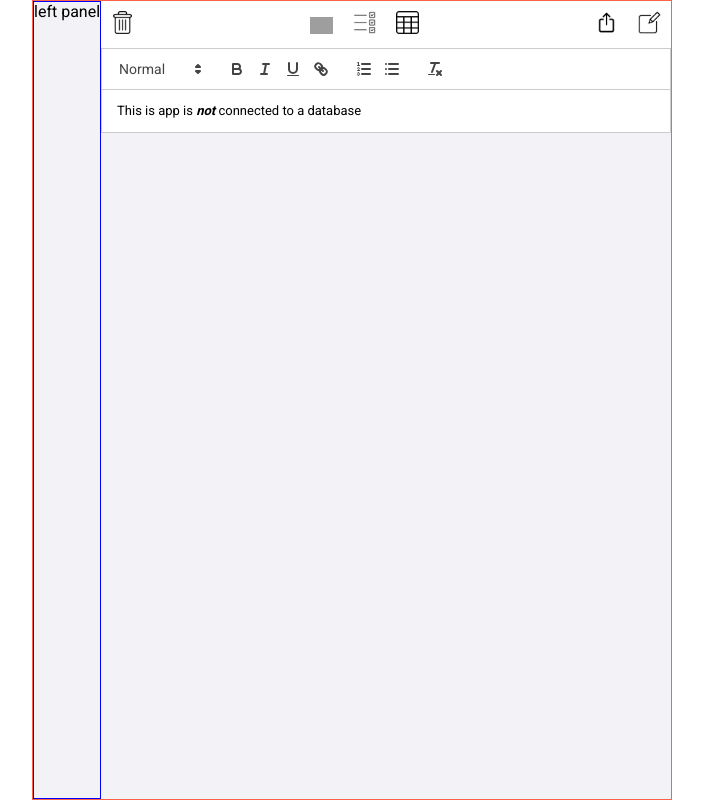
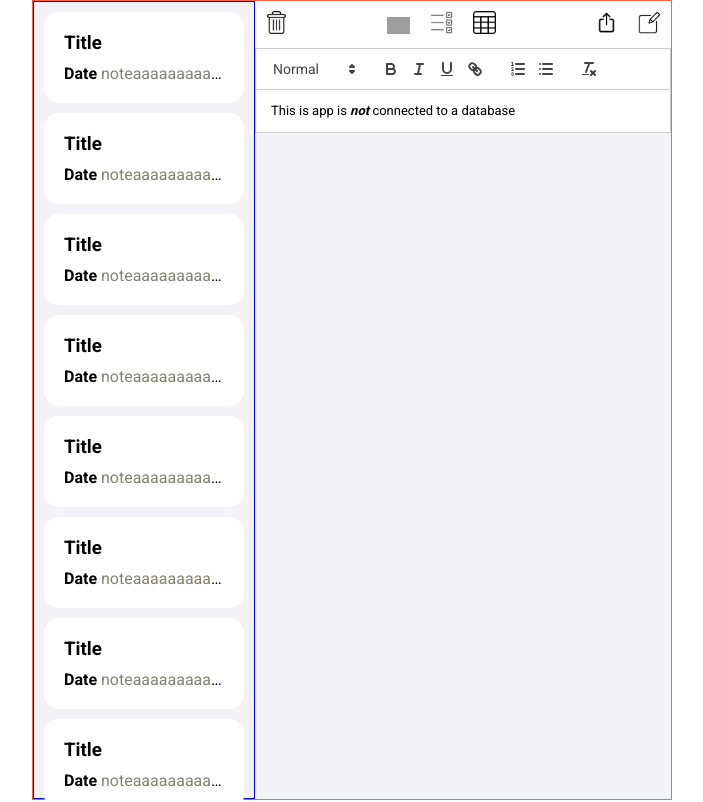
Before and after one commit to Furkan-Ozdemir/react-notes, a React (Create React App) app: page / in a window 1280 px wide. Shown: the top 802 px of the page, without its empty margins (288-991 px from the left). Built offline with nearby package versions, Linux system fonts and the light colour scheme; grey boxes are pictures that could not be loaded.

Commit message:
card component added

```diff
--- /dev/null
+++ b/src/Card.js
@@ -0,0 +1,29 @@
+import React from "react";
+import styled from "styled-components";
+
+const Card = () => {
+  return (
+    <Div>
+      <h3 style={{ marginBottom: "10px" }}>Title</h3>
+      <span>
+        <b>Date</b>{" "}
+        <span style={{ color: "#868273" }}>
+          noteaaaaaaaaaaaaaaaaaaaaaaaaaaaaaaaaaaaaaaaaaaaaaaaaaaaaaaa
+        </span>
+      </span>
+    </Div>
+  );
+};
+const Div = styled.div`
+  padding: 20px;
+  margin: 10px;
+  background-color: #fff;
+  border-radius: 15px;
+  max-width: 200px;
+  max-height: 120px;
+  overflow: hidden;
+  white-space: nowrap;
+  text-overflow: ellipsis;
+`;
+
+export default Card;
--- a/src/Editor.js
+++ b/src/Editor.js
@@ -15,7 +15,6 @@ const Editor = () => {
     <ReactQuill
       theme="snow"
       style={{
-        fontFamily: "Roboto sans-serif !important",
         backgroundColor: "#fff",
       }}
       value={value}
--- a/src/LeftPanel.js
+++ b/src/LeftPanel.js
@@ -1,8 +1,22 @@
 import React from "react";
 import styled from "styled-components";
+import Card from "./Card";
 
 const LeftPanel = () => {
-  return <Leftpanel>left panel</Leftpanel>;
+  return (
+    <Leftpanel>
+      <Card />
+      <Card />
+      <Card />
+      <Card />
+      <Card />
+      <Card />
+      <Card />
+      <Card />
+      <Card />
+      <Card />
+    </Leftpanel>
+  );
 };
 const Leftpanel = styled.div`
   border: 0.05em solid blue;
```
